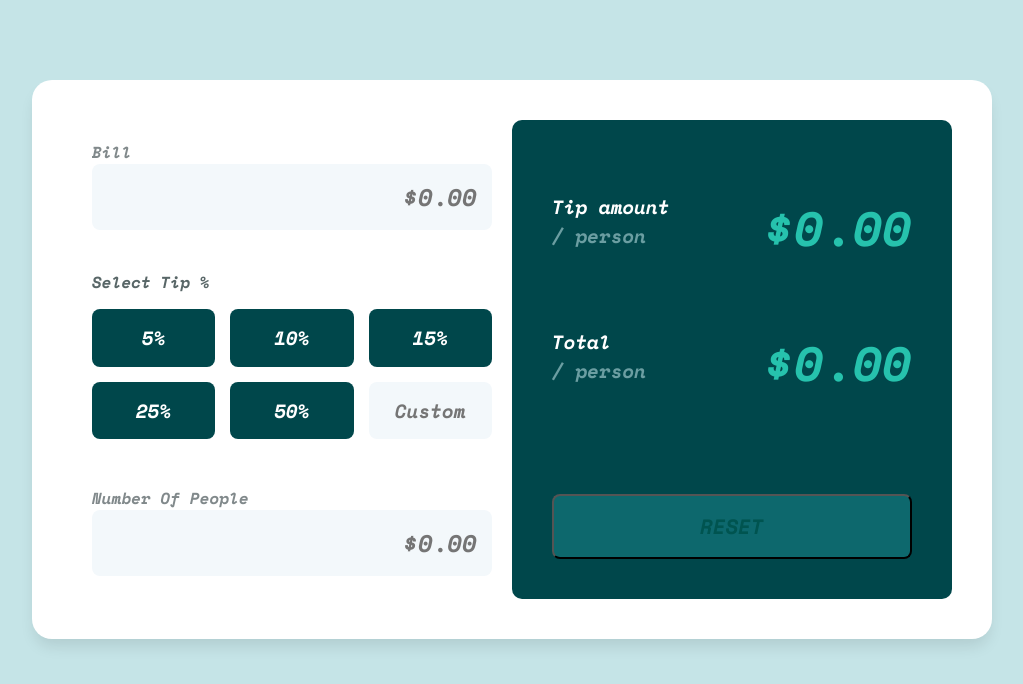
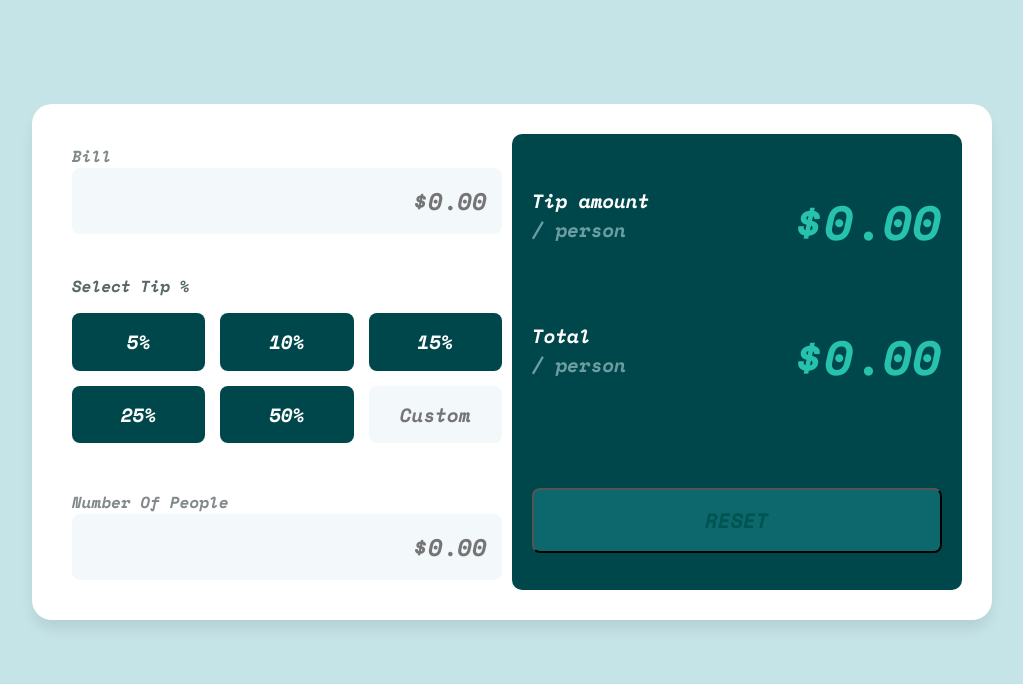
Before and after one commit to biggbhen/tip-calculator, a plain HTML site: page index.html in a window 1280 px wide. Shown: the whole page, without its empty margins (128-1151 px from the left). Drawn offline with nearby package versions, Linux system fonts and the light colour scheme.

Commit message:
touched the css a little more

```diff
--- a/styles.css
+++ b/styles.css
@@ -7,31 +7,25 @@
 body {
   background-color: #c5e4e7;
 }
-/* h1 {
-  text-align: center;
-  color: #305355;
-} */
 
 .container {
   background-color: white;
-  margin: 5rem auto 0 auto;
+  margin: 6.5rem auto 0 auto;
   box-shadow: 0px 10px 15px -3px rgba(0, 0, 0, 0.1);
   /* border: 1px solid blue; */
   width: 90%;
   max-width: 60rem;
   overflow: auto;
   border-radius: 20px;
-  padding: 40px;
+  padding: 30px;
   display: grid;
   grid-template-columns: 1fr 1fr;
-  grid-auto-rows: 1fr;
-  grid-auto-columns: 1fr;
+  /* grid-auto-rows: 1fr;
+  grid-auto-columns: 1fr; */
 }
-/* .container > section{
- border: 1px solid green;
-} */
+
 .input {
-  padding: 20px;
+  padding: 10px;
   /* border: 1px solid; */
 }
 label {
@@ -94,7 +88,7 @@ width: 100%;
 
 /* result of the input section */
 .value {
-  padding: 40px;
+  padding: 20px;
   /* border: 1px solid red; */
   background-color: #00474b;
   border-radius: 10px;
@@ -129,7 +123,7 @@ width: 100%;
   color: #26c2ad;
 }
 
-@media (max-width: 700px) {
+@media (max-width: 600px) {
   .container {
     margin: 2rem auto;
     grid-template-columns: 1fr;
```
